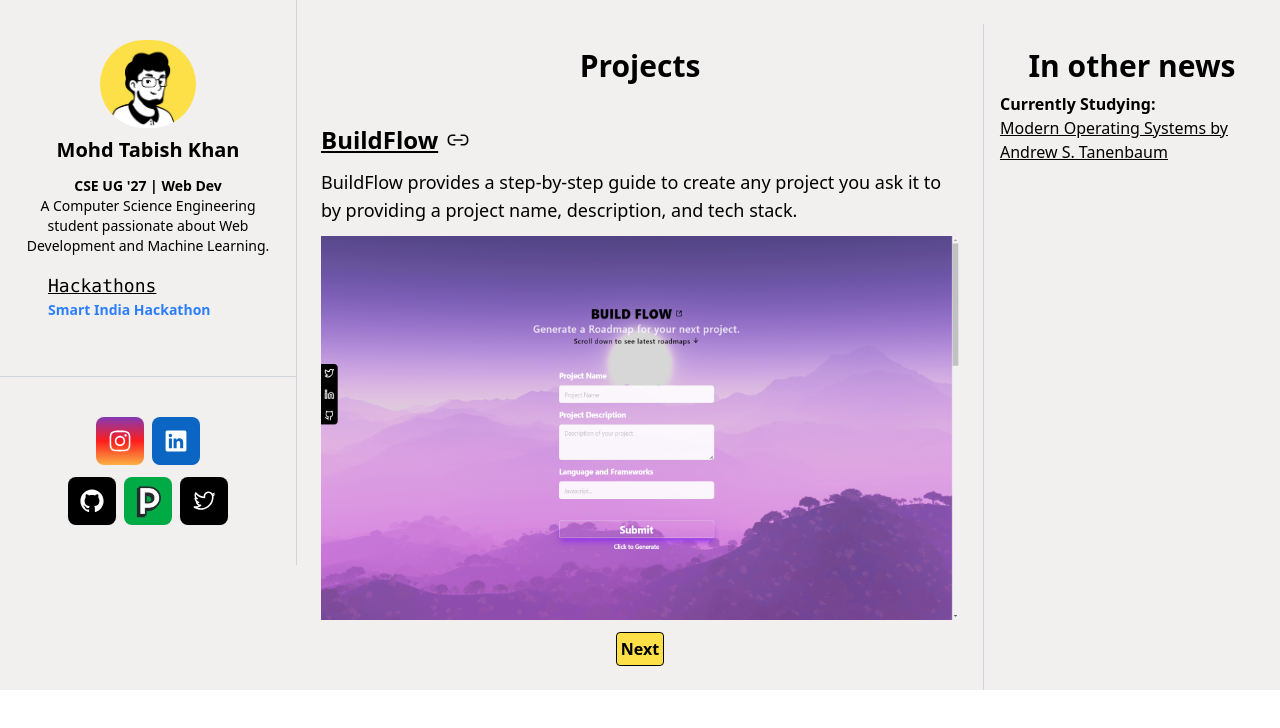
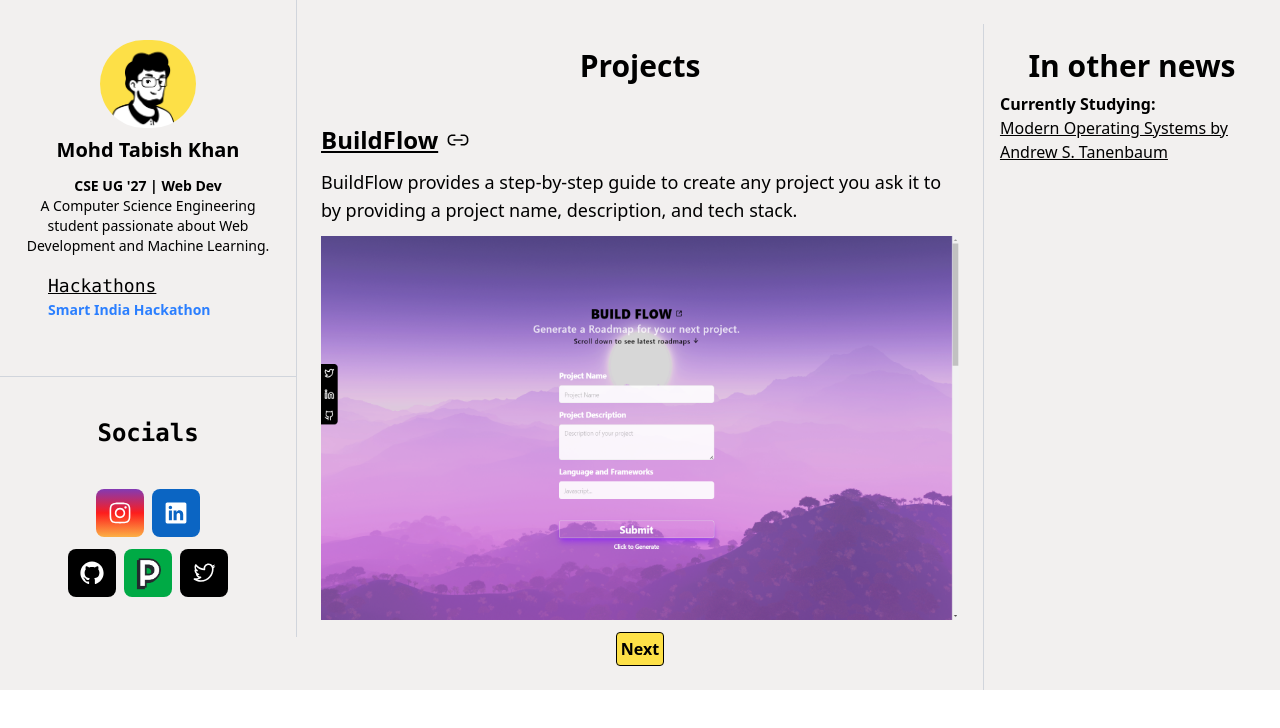
Before and after one commit to m-tabish/tabishcodes, a React (Vite) app: page /home in a window 1280 px wide. Shown: the top 728 px of the page. Built offline with nearby package versions, Linux system fonts and the light colour scheme.

Commit message:
added socials heading

```diff
--- a/src/pages/Home.jsx
+++ b/src/pages/Home.jsx
@@ -30,6 +30,7 @@ export default function Home() {
 
                 {/* Left Bottom */}
                 <section className=" h-1/3 border-t-1 py-10 border-gray-300  cursor-pointer flex flex-col justify-center items-center">
+                    <div className="font-bold font-mono text-left text-2xl mb-10 "> Socials</div>
                     <div className="flex gap-2">
                         <a href="https://www.instagram.com/mtabish111" target="_blank" className={`gradient rounded-lg  w-12 h-12 flex items-center justify-center`} >
                             <InstagramLogoIcon className="w-6 h-6 " color="white" />
@@ -39,6 +40,7 @@ export default function Home() {
                             <LinkedInLogoIcon className="w-6 h-6 " color="white" />
                         </Social_logo>
                     </div>
+
                     <div className="flex gap-2 mt-3">
 
                         <Social_logo url={"https://www.github.com/m-tabish"} color={"black"}   >
```
